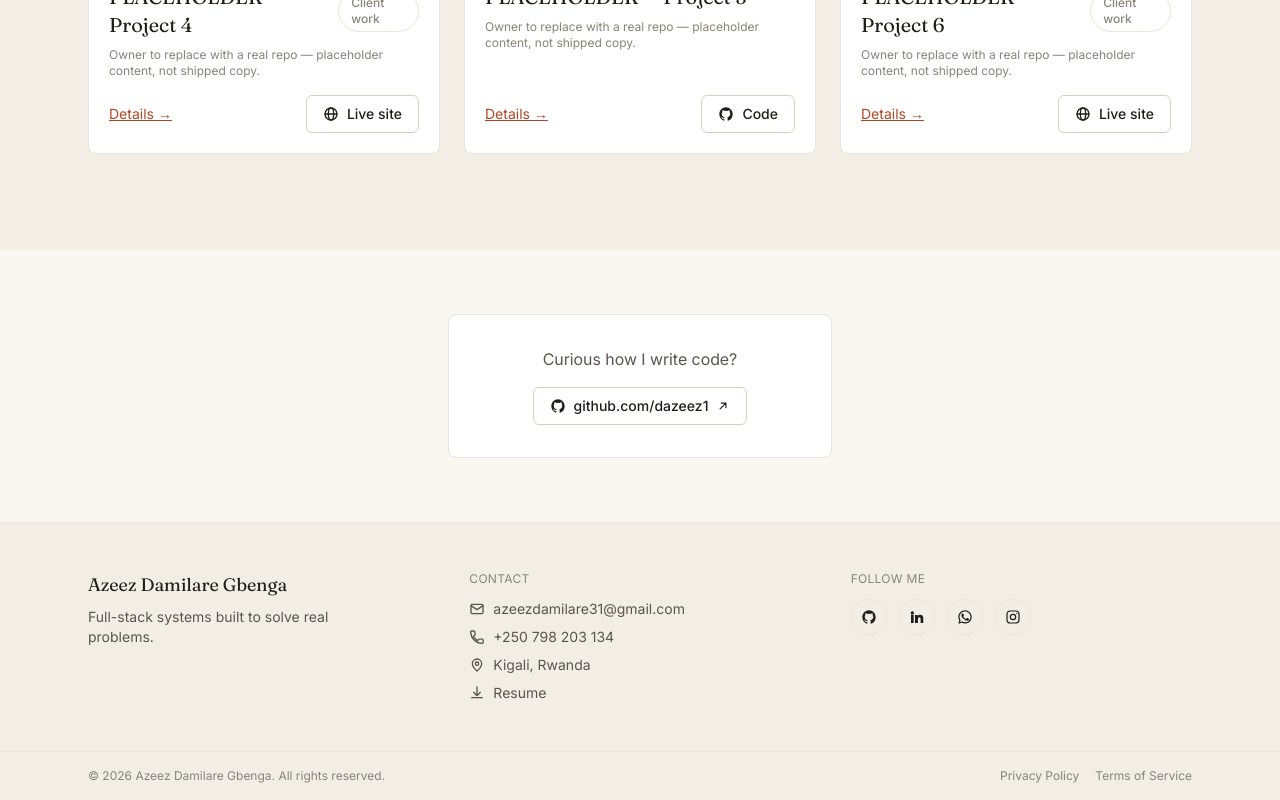
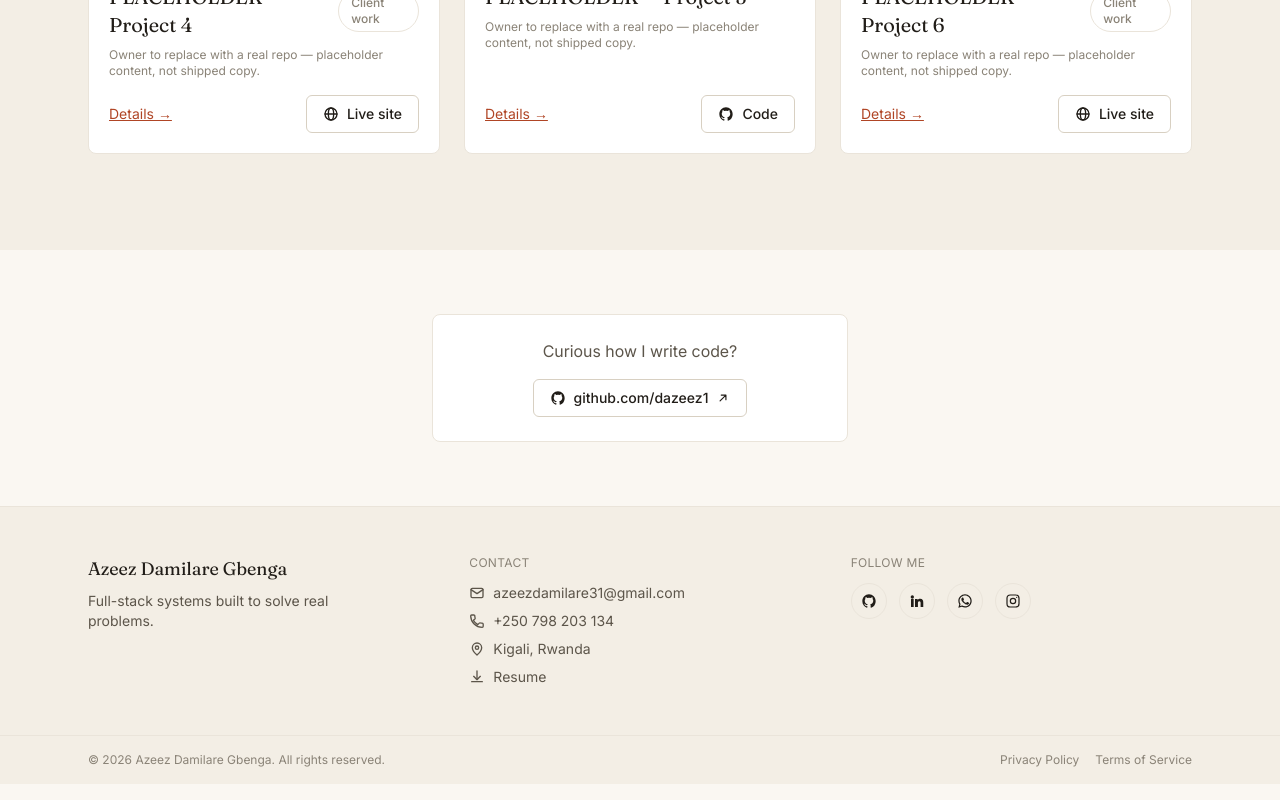
Before and after one commit to dazeez1/portfolio, a React (Vite) app in the folder frontend/: page /portfolio in a window 1280 px wide. Shown: the part 2055-2855 px from the top of the page. Built offline with nearby package versions, Linux system fonts and the light colour scheme.

Commit message:
fix: constrain GitHub note card width

```diff
--- a/frontend/src/pages/Portfolio.tsx
+++ b/frontend/src/pages/Portfolio.tsx
@@ -372,7 +372,7 @@ export default function Portfolio() {
         {/* GitHub note */}
         <section className="bg-bg py-12 md:py-16">
           <Container className="flex justify-center">
-            <div className="flex w-full max-w-sm flex-col items-center rounded-lg border border-border bg-surface px-8 py-8 text-center">
+            <div className="flex w-full max-w-[26rem] flex-col items-center rounded-lg border border-border bg-surface p-6 text-center">
               <p className="font-sans text-base text-text-secondary">
                 {githubNote.lead}
               </p>
```
